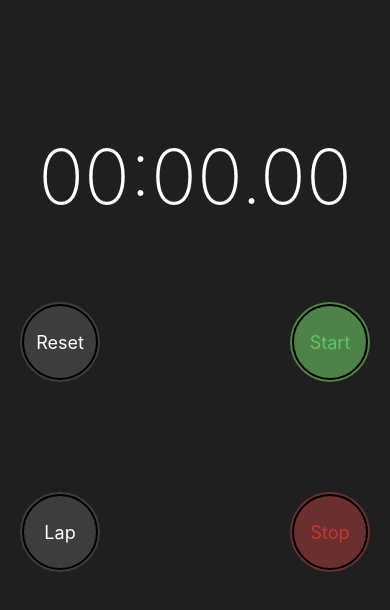
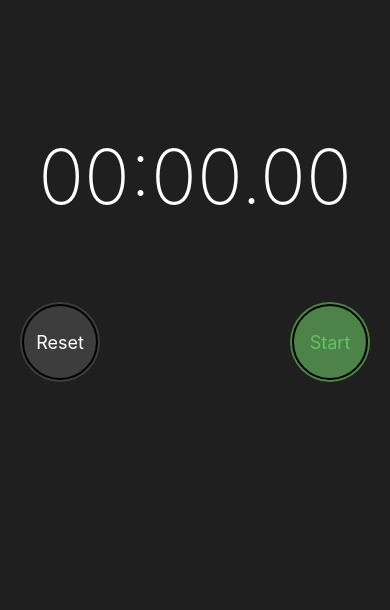
Before and after one commit to MatthieuNadeau96/Stopwatch-app, a React Native app: screen / in a window 390 px wide. Shown: the top 610 px of the page. Built offline with nearby package versions, Linux system fonts and the light colour scheme.

Commit message:
Made the buttons display conditionally

```diff
--- a/App.js
+++ b/App.js
@@ -98,6 +98,7 @@ export default class App extends Component {
     return (
       <View style={styles.container}>
         <Timer interval={timer} style={styles.timer}/>
+        {laps.length === 0 && (
           <ButtonsRow>
             <RoundButton
               title='Reset'
@@ -111,6 +112,8 @@ export default class App extends Component {
               onPress={this.start}
               />
           </ButtonsRow>
+        )}
+        {start > 0 && (
           <ButtonsRow>
             <RoundButton
               title='Lap'
@@ -124,6 +127,7 @@ export default class App extends Component {
               onPress={this.start}
               />
           </ButtonsRow>
+        )}
         <LapsTable laps={laps} timer={timer}/>
       </View>
     )
```
Lines whose indentation alone changed are shown as unchanged.
